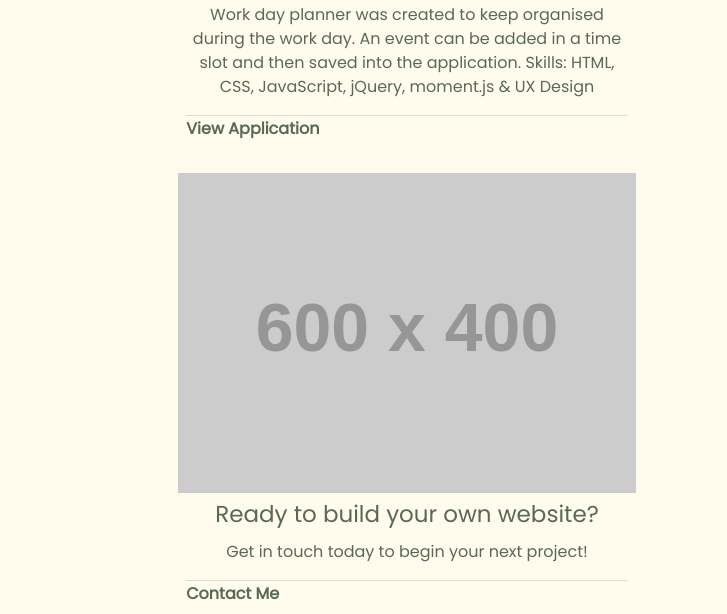
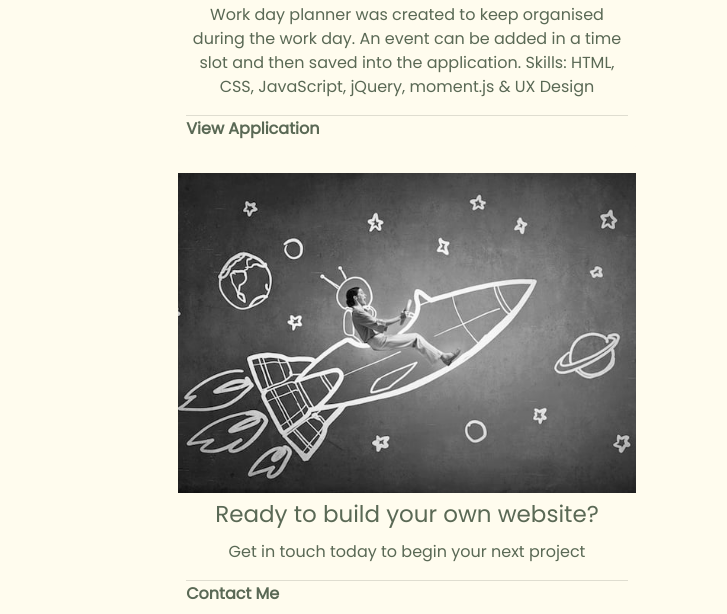
Before and after one commit to al946x/Bootstrap_Portfolio, a plain HTML site: page index.html in a window 1280 px wide. Shown: the part 1331-1945 px from the top of the page, 553-1280 px from the left. Drawn offline with nearby package versions, Linux system fonts and the light colour scheme; placeholder pictures from the web are drawn by us.

Commit message:
contact me updated

```diff
--- a/index.html
+++ b/index.html
@@ -116,11 +116,11 @@
             <div class="col mb-4">
                 <div class="card w-75">
                     <div class="card-img">
-                        <img src="https://dummyimage.com/600x400/000/fff" class="card-img-top mb-2" alt="dummyimage">
+                        <img src="assets/images/rocketship.jpg" class="card-img-top mb-2" alt="rocketship">
                     </div>
                     <div class="card-body p-2">
                         <h5 class="card-title">Ready to build your own website?</h5>
-                        <p class="card-text">Get in touch today to begin your next project!</p>
+                        <p class="card-text">Get in touch today to begin your next project</p>
                         <div class="card-footer p-0">
                             <a href="#contact">Contact Me</a>
                         </div>
```
Also changed, not shown: assets/images/rocketship.jpg (added).
